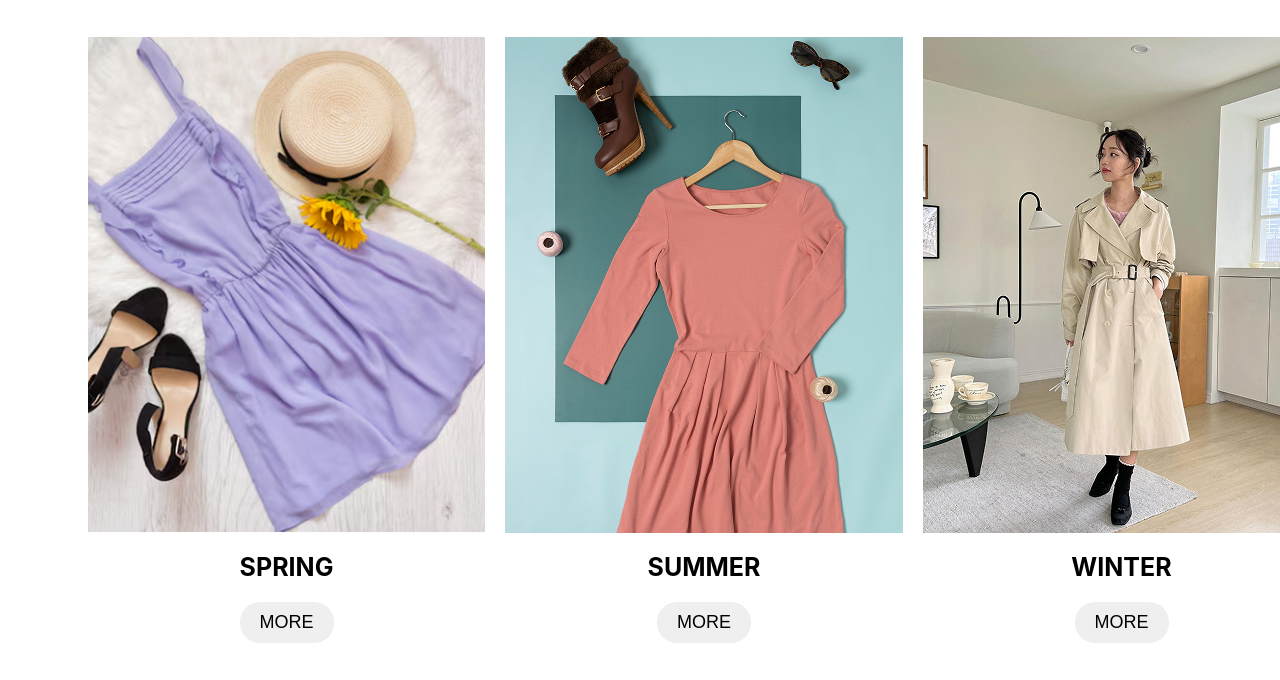
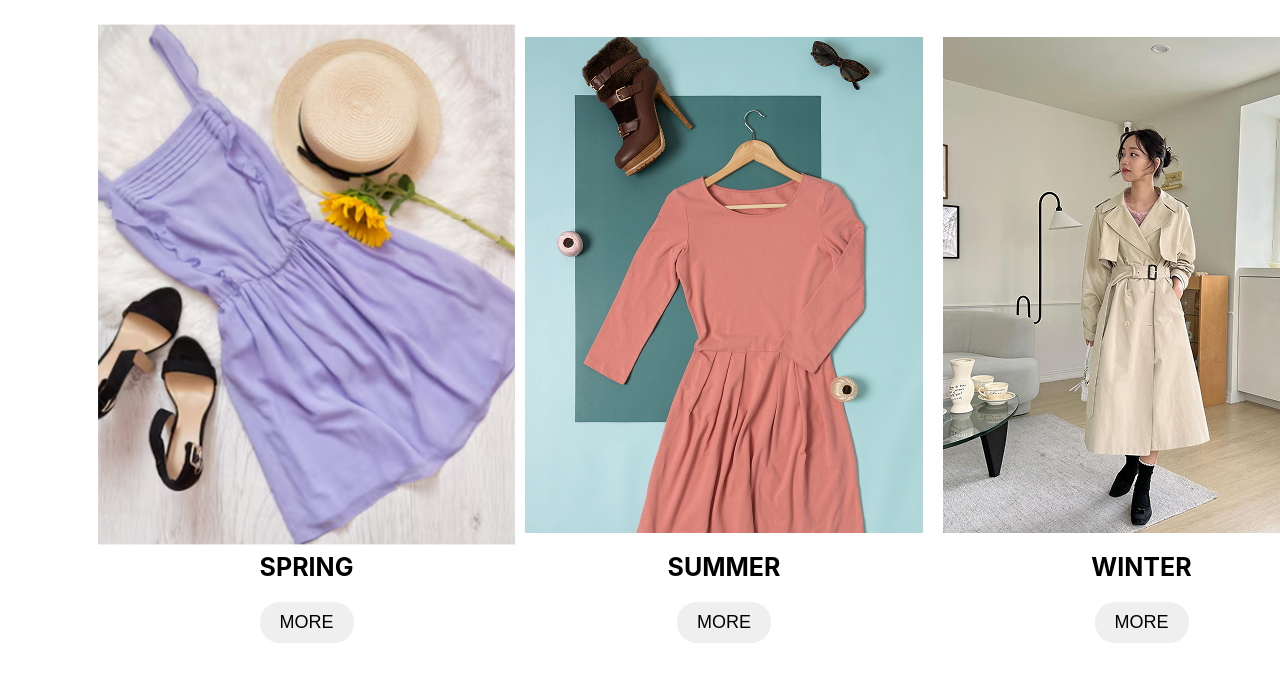
Before and after one commit to NayeemWD/mejiwoo-landing-page_A-1, a plain HTML site: page index.html in a window 1280 px wide. In both pictures the pointer is over the picture 286 px from the left and 932 px from the top of the page. Shown: the part 648-1328 px from the top of the page. Drawn offline with Linux system fonts and the light colour scheme.

Commit message:
add hover effact

```diff
--- a/style.css
+++ b/style.css
@@ -23,6 +23,7 @@ body {
   border-radius: 8px;
   cursor: pointer;
   font-size: large;
+  margin-right: 15px;
 }
 #logo button:hover {
   background-color: #c4c2c271;
@@ -32,12 +33,13 @@ body {
   padding: 10px;
 }
 #banner img {
+  /* object-fit: cover; */
   width: 100%;
   height: auto;
 }
 
 main {
-  padding: 0 80px;
+  padding: 0 100px;
 }
 
 /* #collection-title */
@@ -53,6 +55,11 @@ main {
   justify-content: space-between;
   align-items: center;
   gap: 20px;
+}
+
+.collection img:hover {
+  transform: scale(1.05);
+  transition: transform 0.3s ease;
 }
 
 .collection h3 {
@@ -88,6 +95,10 @@ main {
   gap: 20px;
 }
 
+.best-seller img:hover {
+  transform: scale(1.05);
+  transition: transform 0.3s ease;
+}
 .best-seller h4 {
   text-align: center;
   margin: 18px 0 8px 0;
```
